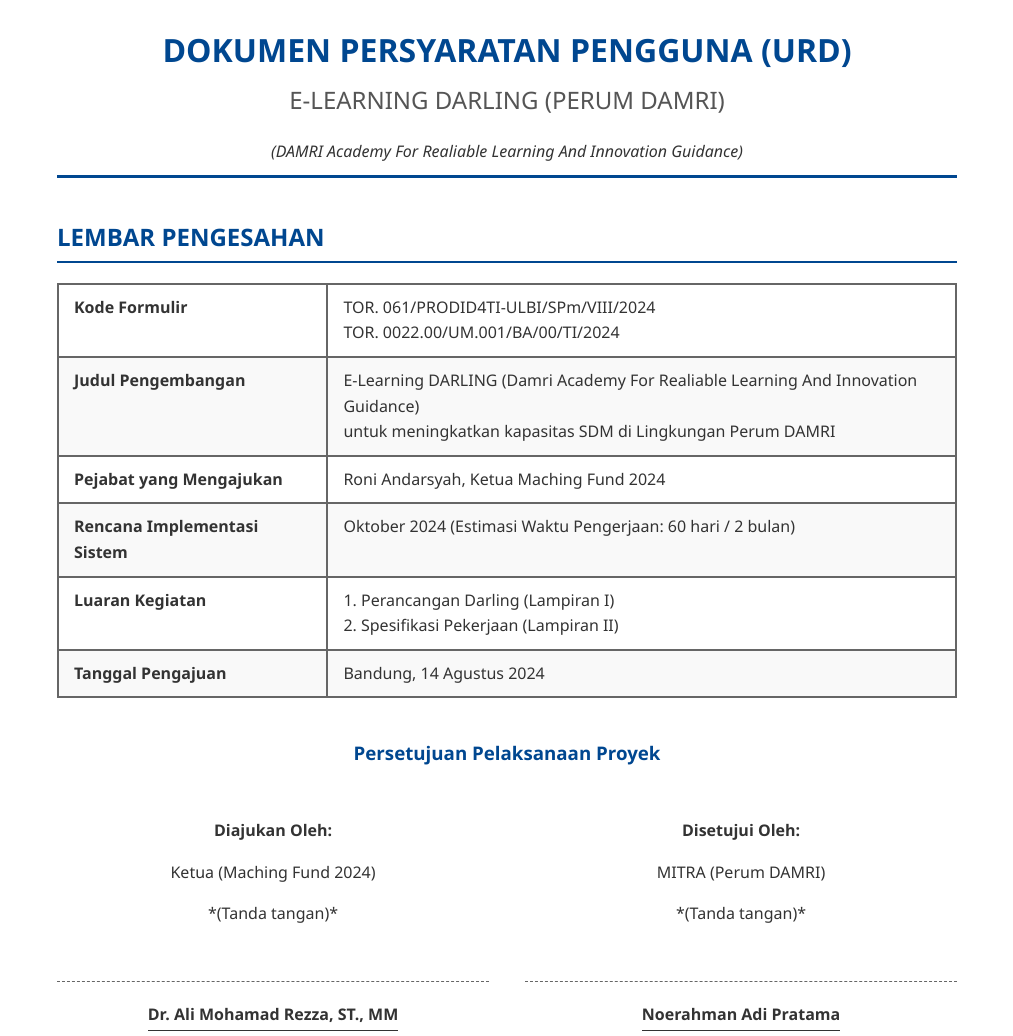
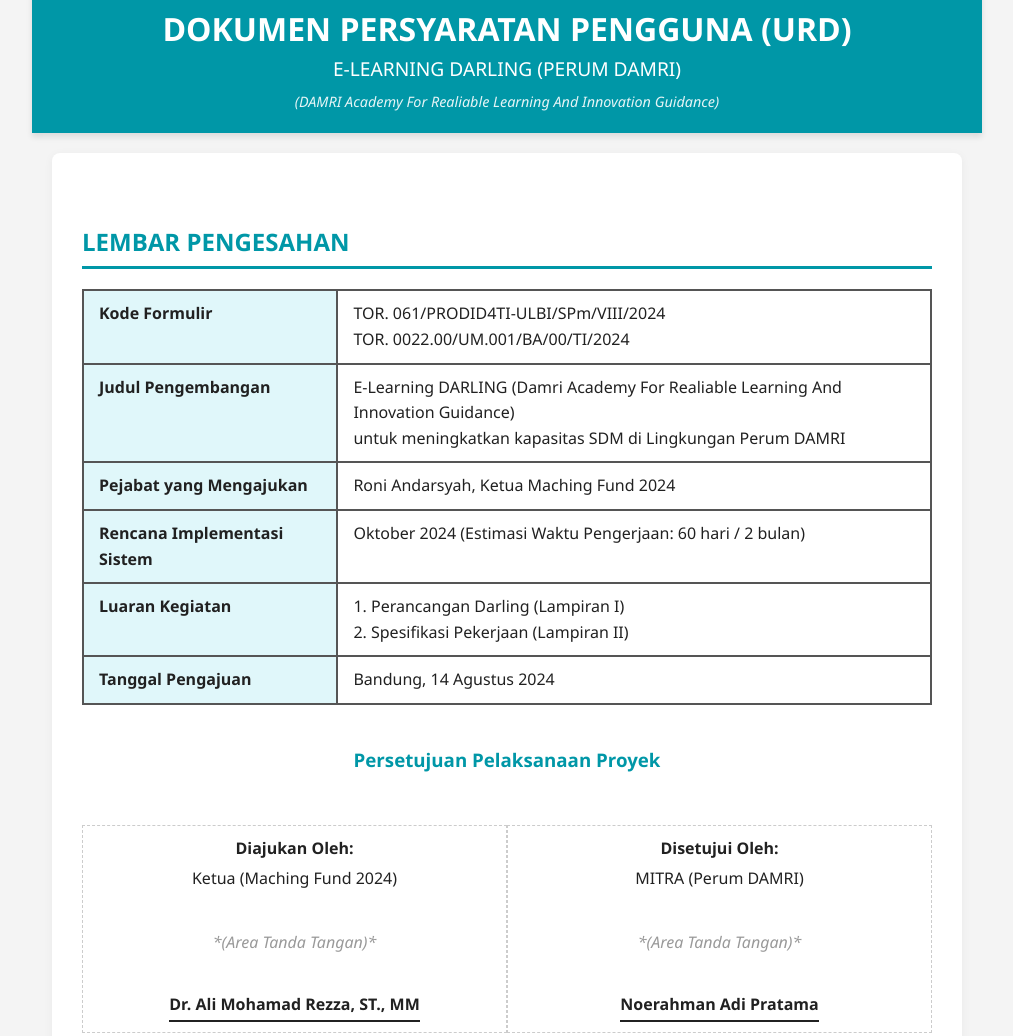
Before and after one commit to sipatir08/test_md, a plain HTML site: page index.html in a window 1280 px wide. Shown: the part 17-1053 px from the top of the page, without its empty margins (133-1146 px from the left). Drawn offline with Linux system fonts and the light colour scheme.

Commit message:
Refactor index.html to enhance styling, layout, and structure for improved readability and user experience

```diff
--- a/index.html
+++ b/index.html
@@ -4,58 +4,91 @@
     <meta charset="UTF-8">
     <title>DOKUMEN PERSYARATAN PENGGUNA (URD)</title>
     <style>
-        /* Gaya CSS untuk tampilan dokumen */
+        /* Skema Warna: Teal/Cyan (Modern & Profesional) */
+        :root {
+            --primary-color: #0097A7; /* Warna Utama */
+            --accent-bg: #E0F7FA;     /* Latar Belakang Cerah */
+            --dark-text: #212121;     /* Warna Teks Gelap */
+        }
+
         body {
             font-family: 'Segoe UI', Tahoma, Geneva, Verdana, sans-serif;
             line-height: 1.6;
-            color: #333;
-            max-width: 900px;
+            color: var(--dark-text);
+            max-width: 950px;
             margin: 0 auto;
-            padding: 20px;
+            padding: 0;
+            background-color: #f4f4f4; /* Latar belakang halaman agar tidak flat putih */
         }
+
+        /* HEADER UTAMA: Mirip Banner */
         .header-doc {
             text-align: center;
-            border-bottom: 3px solid #004790; /* Garis bawah judul tebal, Biru Corporate */
-            padding-bottom: 10px;
-            margin-bottom: 30px;
+            background-color: var(--primary-color);
+            color: white;
+            padding: 20px 0;
+            margin-bottom: 20px;
+            box-shadow: 0 4px 6px rgba(0, 0, 0, 0.1);
         }
         .header-doc h1 {
-            color: #004790; /* Warna Judul Utama: Deep Corporate Blue */
-            margin-bottom: 5px;
+            margin: 0;
+            font-size: 2em;
         }
         .header-doc h2 {
-            color: #555;
-            font-weight: 400;
-            margin-top: 0;
+            margin: 0;
+            font-weight: 300;
+            font-size: 1.2em;
         }
+        .header-doc i {
+            display: block;
+            margin-top: 5px;
+            font-size: 0.9em;
+            opacity: 0.9;
+        }
+
+        .content-wrapper {
+            background-color: white;
+            padding: 30px;
+            margin: 0 20px;
+            border-radius: 8px;
+            box-shadow: 0 2px 10px rgba(0, 0, 0, 0.05);
+        }
+
         .section-title {
-            border-bottom: 2px solid #004790; /* Garis bawah judul sub-bagian */
+            color: var(--primary-color);
+            border-bottom: 3px solid var(--primary-color);
             padding-bottom: 5px;
             margin-top: 40px;
-            color: #004790;
+            margin-bottom: 20px;
+            font-weight: 600;
         }
+
+        /* TABEL: Garis Sangat Tegas dan Warna Kontras */
         table {
             width: 100%;
             border-collapse: collapse;
             margin-top: 15px;
         }
-        /* Mempertebal semua garis tabel */
         table th, table td {
-            border: 2px solid #666; /* Garis tabel yang LEBIH TEBAL */
+            border: 2px solid #555; /* Garis tabel LEBIH TEBAL */
             padding: 10px 15px;
             text-align: left;
             vertical-align: top;
         }
-        /* Pewarnaan Header Tabel (Baris paling atas) */
         table thead th {
-            background-color: #DCE4EF; /* Warna latar belakang header tabel yang lembut */
+            background-color: var(--accent-bg); /* Latar belakang header tabel */
             font-weight: bold;
-            color: #333;
+            color: var(--dark-text);
         }
-        /* Warna latar belakang baris genap untuk kontras */
-        table tbody tr:nth-child(even) {
-            background-color: #f9f9f9;
+        /* Pewarnaan baris khusus untuk tabel Lembar Pengesahan */
+        #lembar-pengesahan td:first-child {
+            background-color: var(--accent-bg);
+            font-weight: bold;
+            color: var(--dark-text);
+            width: 30%;
         }
+
+        /* TANDA TANGAN */
         .ttd-container {
             display: flex;
             justify-content: space-between;
@@ -64,26 +97,33 @@
         }
         .ttd-box {
             width: 48%;
+            border: 1px dashed #ccc; /* Memberikan batas visual pada area TTD */
+            padding: 10px;
         }
         .ttd-spacer {
             height: 80px;
-            border-bottom: 1px dashed #666;
             margin: 5px 0;
+            line-height: 80px;
+            color: #999;
+            font-style: italic;
         }
         .ttd-name {
             font-weight: bold;
-            margin-top: 15px;
-            border-bottom: 1px solid #333;
+            margin-top: 5px;
+            padding-bottom: 2px;
+            border-bottom: 2px solid var(--dark-text); /* Garis tebal di bawah nama */
             display: inline-block;
-            padding-bottom: 2px;
         }
+
+        /* CATATAN PROYEK */
         .catatan {
-            border-left: 5px solid #ffaa00; /* Garis tepi Catatan */
+            border-left: 5px solid #ffaa00; /* Garis tepi kuning-oranye */
             background-color: #fff8e1;
             padding: 15px;
             margin-top: 30px;
             border-radius: 5px;
-            color: #333;
+            color: var(--dark-text);
+            box-shadow: 2px 2px 5px rgba(0, 0, 0, 0.05);
         }
     </style>
 </head>
@@ -95,56 +135,58 @@
         <i>(DAMRI Academy For Realiable Learning And Innovation Guidance)</i>
     </div>
 
+    <div class="content-wrapper">
+
         <h2 class="section-title">LEMBAR PENGESAHAN</h2>
 
-    <table>
+        <table id="lembar-pengesahan">
             <tr>
-            <td style="width: 30%;"><strong>Kode Formulir</strong></td>
+                <td>Kode Formulir</td>
                 <td>TOR. 061/PRODID4TI-ULBI/SPm/VIII/2024 <br> TOR. 0022.00/UM.001/BA/00/TI/2024</td>
             </tr>
             <tr>
-            <td><strong>Judul Pengembangan</strong></td>
+                <td>Judul Pengembangan</td>
                 <td>E-Learning DARLING (Damri Academy For Realiable Learning And Innovation Guidance) <br> untuk meningkatkan kapasitas SDM di Lingkungan Perum DAMRI</td>
             </tr>
             <tr>
-            <td><strong>Pejabat yang Mengajukan</strong></td>
+                <td>Pejabat yang Mengajukan</td>
                 <td>Roni Andarsyah, Ketua Maching Fund 2024</td>
             </tr>
             <tr>
-            <td><strong>Rencana Implementasi Sistem</strong></td>
+                <td>Rencana Implementasi Sistem</td>
                 <td>Oktober 2024 (Estimasi Waktu Pengerjaan: 60 hari / 2 bulan)</td>
             </tr>
             <tr>
-            <td><strong>Luaran Kegiatan</strong></td>
+                <td>Luaran Kegiatan</td>
                 <td>1. Perancangan Darling (Lampiran I) <br> 2. Spesifikasi Pekerjaan (Lampiran II)</td>
             </tr>
             <tr>
-            <td><strong>Tanggal Pengajuan</strong></td>
+                <td>Tanggal Pengajuan</td>
                 <td>Bandung, 14 Agustus 2024</td>
             </tr>
         </table>
 
-    <h3 style="text-align: center; margin-top: 40px; color: #004790;">Persetujuan Pelaksanaan Proyek</h3>
+        <h3 style="text-align: center; margin-top: 40px; color: var(--primary-color);">Persetujuan Pelaksanaan Proyek</h3>
 
         <div class="ttd-container">
             <div class="ttd-box">
                 <strong>Diajukan Oleh:</strong>
-            <p>Ketua (Maching Fund 2024)</p>
-            <div class="ttd-spacer">*(Tanda tangan)*</div>
+                <p style="margin: 5px 0 10px;">Ketua (Maching Fund 2024)</p>
+                <div class="ttd-spacer">*(Area Tanda Tangan)*</div>
                 <div class="ttd-name">Dr. Ali Mohamad Rezza, ST., MM</div>
             </div>
             <div class="ttd-box">
                 <strong>Disetujui Oleh:</strong>
-            <p>MITRA (Perum DAMRI)</p>
-            <div class="ttd-spacer">*(Tanda tangan)*</div>
+                <p style="margin: 5px 0 10px;">MITRA (Perum DAMRI)</p>
+                <div class="ttd-spacer">*(Area Tanda Tangan)*</div>
                 <div class="ttd-name">Noerahman Adi Pratama</div>
             </div>
         </div>
 
-    <br><br><br>
+        <br><br>
 
         <h2 class="section-title">LAMPIRAN II. USER REQUIREMENT</h2>
-    <h3>Lingkup E-Learning DARLING</h3>
+        <h3 style="color: #555;">Lingkup E-Learning DARLING</h3>
 
         <table>
             <thead>
@@ -245,5 +287,7 @@
             </ul>
         </div>
 
+    </div>
+
 </body>
 </html>
```
Lines whose indentation alone changed are shown as unchanged.
